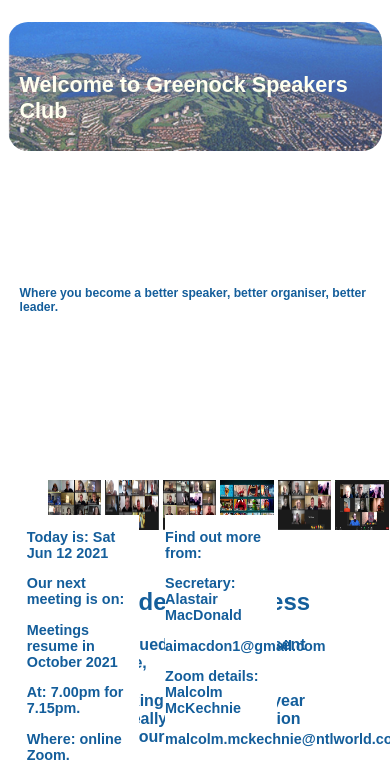
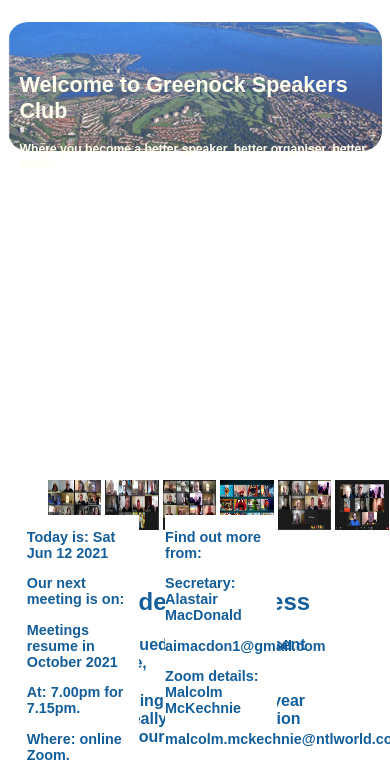
Before and after one commit to 1BobC/GreenockSpeakersClub.github.io, a plain HTML site: page index.html in a window 390 px wide. Shown: the part 81-844 px from the top of the page. Drawn offline with Linux system fonts and the light colour scheme.

Commit message:
Amended welcome2 479 top-25 removed color removed Z1

```diff
--- a/style.CSS
+++ b/style.CSS
@@ -247,11 +247,9 @@
         font-size: 0.9em;
       }
       .welcome2{
-        top: 42%;
+        top: 25%;
         font-size: 0.65em;
-        z-index: 1;
         left: 5%;
-        color: #145e9b;
       }
       .banner .since{
         display: none;
```
